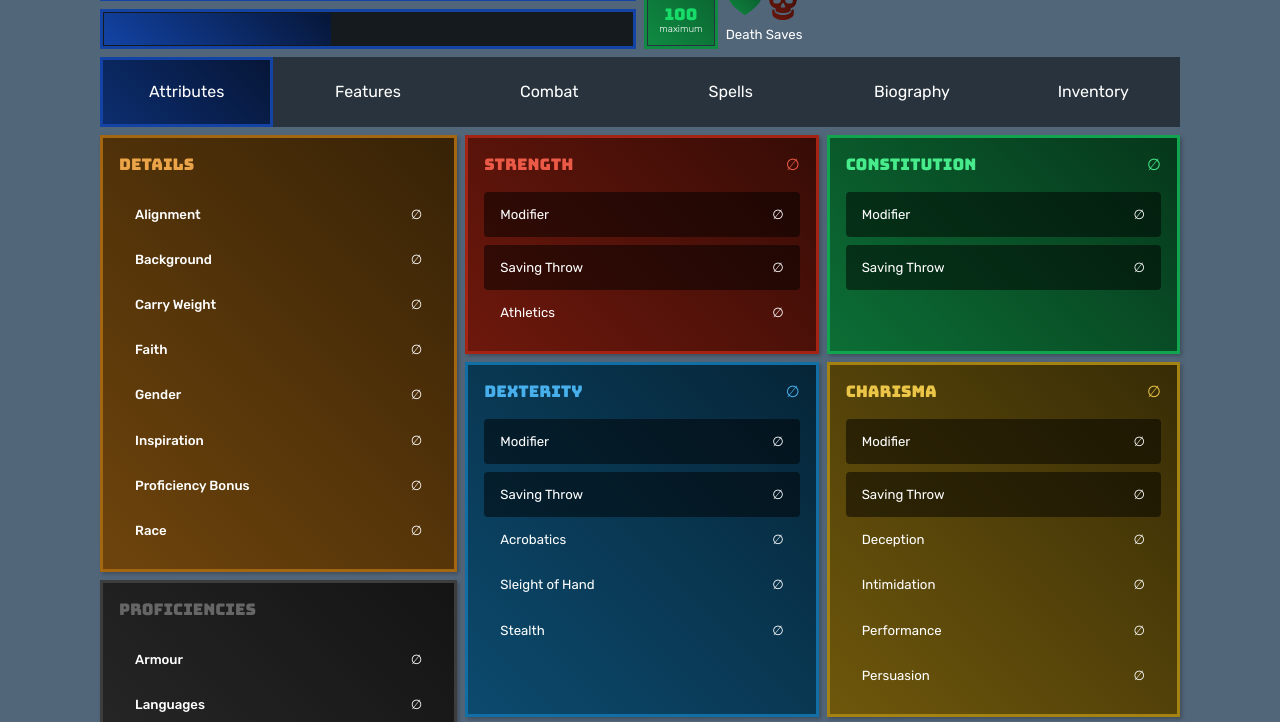
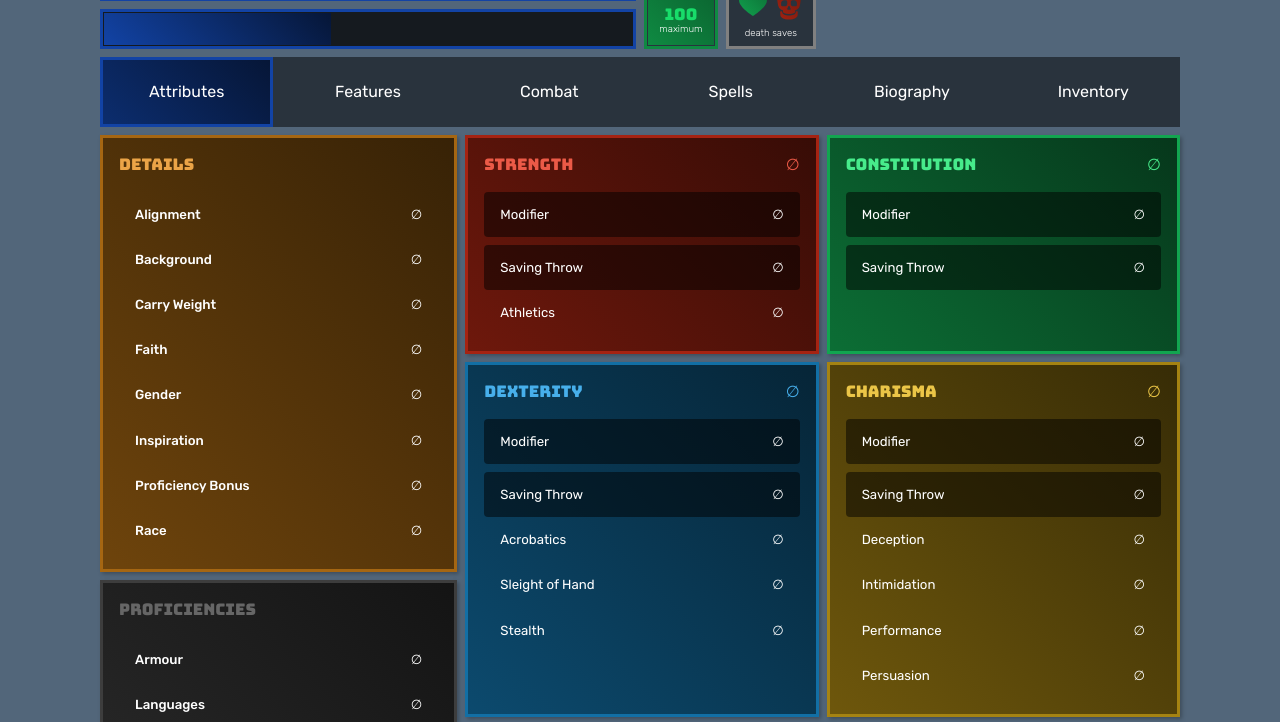
Before and after one commit to Capadillo/v3, a plain HTML site: page index.html in a window 1280 px wide. Shown: the part 125-847 px from the top of the page. Drawn offline with nearby package versions, Linux system fonts and the light colour scheme.

Commit message:
second pass

```diff
--- a/css/sass/style.scss
+++ b/css/sass/style.scss
@@ -28,6 +28,7 @@ body {
 
 #header__combat {
     display: flex;
+    gap: var(--spacing, 0.5rem);
 }
 
 .health {
@@ -111,16 +112,19 @@ body {
 
 .saves {
     align-items: center;
+    background-color: rgba(black, 0.5);
+    border: 3px solid var(--clr-white-350);
     display: grid;
     grid-template-columns: 1fr;
     grid-template-rows: auto max-content;
     gap: var(--spacing, 0.5rem);
     justify-content: space-between;
-    margin: var(--spacing, 0.5rem);
+    padding: calc(var(--padding) / 2);
+    text-align: center;
 
     span {
         aspect-ratio: 1 / 1;
-        background-color: rgba(black, 0.25);
+        background-color: rgba(white, 0.15);
         display: block;
         min-width: 2rem;
     }
@@ -128,6 +132,7 @@ body {
     &__icons {
         align-content: space-between;
         display: grid;
+        grid-gap: 0.25rem;
         grid-template-columns: repeat(2, 1fr);
         height: 100%;
         justify-content: space-between;
@@ -137,8 +142,8 @@ body {
         mask: url(../img/heart-full.svg) no-repeat center / contain;
 
         &.checked {
-            background-color: var(--clr-constitution-400);
-            background: linear-gradient(45deg, var(--clr-constitution-350) 0%, var(--clr-constitution-450) 100%)
+            background-color: var(--clr-constitution-350);
+            background: linear-gradient(45deg, var(--clr-constitution-300) 0%, var(--clr-constitution-400) 100%)
         }
     }
 
@@ -146,14 +151,15 @@ body {
         mask: url(../img/skull-full.svg) no-repeat center / contain;
 
         &.checked {
-            background-color: var(--clr-strength-400);
-            background: linear-gradient(45deg, var(--clr-strength-400) 0%, var(--clr-strength-500) 100%);
+            background-color: var(--clr-strength-350);
+            background: linear-gradient(45deg, var(--clr-strength-300) 0%, var(--clr-strength-400) 100%);
         }
     }
 
     &__label {
         grid-column: 1 / -1;
-        font-size: 0.825rem;
+        font-size: 0.6rem;
+        font-weight: 300;
     }
 
 }
--- a/index.html
+++ b/index.html
@@ -108,9 +108,7 @@ experience
                             <span class="fail checked"></span>
                         </div>
 
-                        <div class="saves__label">
-                            Death Saves
-                        </div>
+                        <div class="saves__label">death saves</div>
                     </div>
                 </div>
 
```
Also changed, not shown: css/style.css.
